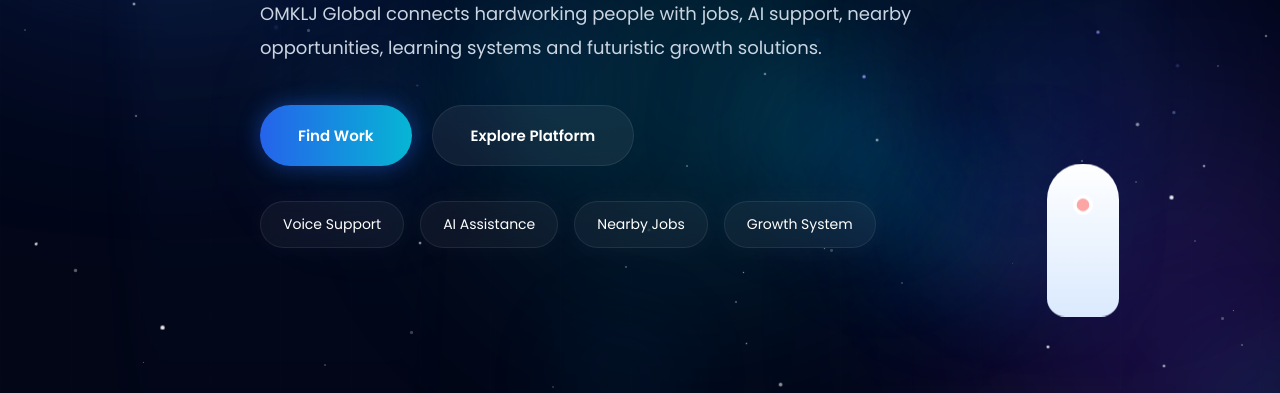
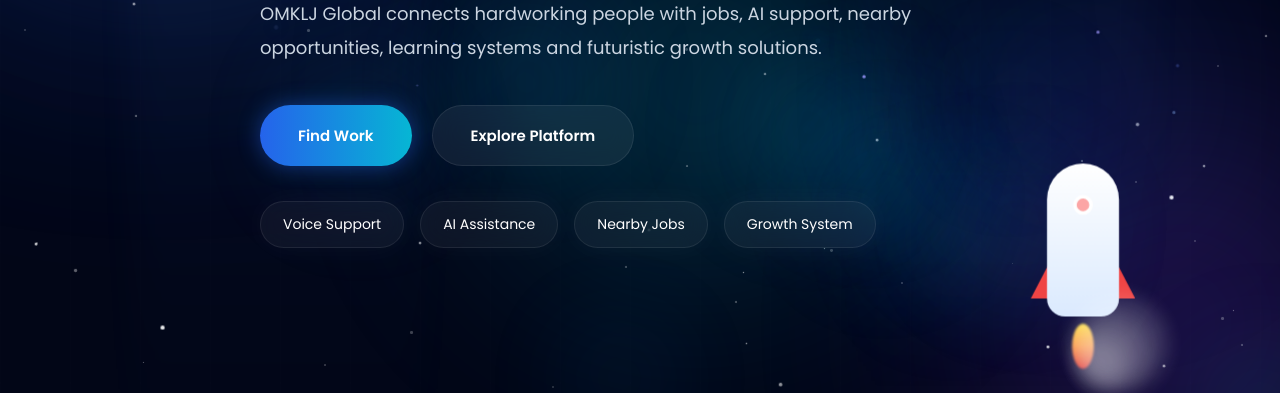
Before and after one commit to contactomkljglobal-collab/omklj-global, a plain HTML site: page index.html in a window 1280 px wide. Shown: the part 407-800 px from the top of the page. Drawn offline with Linux system fonts and the light colour scheme.

Commit message:
Update style.css

```diff
--- a/css/style.css
+++ b/css/style.css
@@ -566,3 +566,76 @@ text-align:center;
 border-top:1px solid rgba(255,255,255,0.08);
 color:#94a3b8;
 }
+
+/* ROCKET WINGS */
+
+.rocket-wing{
+position:absolute;
+bottom:20px;
+width:26px;
+height:50px;
+background:#ef4444;
+z-index:-1;
+}
+
+.left-wing{
+left:-18px;
+clip-path:polygon(100% 0,0 100%,100% 100%);
+}
+
+.right-wing{
+right:-18px;
+clip-path:polygon(0 0,0 100%,100% 100%);
+}
+
+/* FIRE */
+
+.fire{
+position:absolute;
+bottom:-58px;
+left:50%;
+transform:translateX(-50%);
+width:24px;
+height:60px;
+background:
+linear-gradient(
+to bottom,
+#fde047,
+#fb923c,
+#dc2626
+);
+
+border-radius:50%;
+filter:blur(1px);
+}
+
+/* SMOKE */
+
+.smoke{
+position:absolute;
+bottom:-30px;
+left:50%;
+transform:translateX(-50%);
+background:rgba(255,255,255,0.4);
+border-radius:50%;
+filter:blur(8px);
+animation:smokeMove 4s infinite;
+}
+
+.smoke1{
+width:40px;
+height:40px;
+animation-delay:0s;
+}
+
+.smoke2{
+width:60px;
+height:60px;
+animation-delay:1s;
+}
+
+.smoke3{
+width:80px;
+height:80px;
+animation-delay:2s;
+}
```
